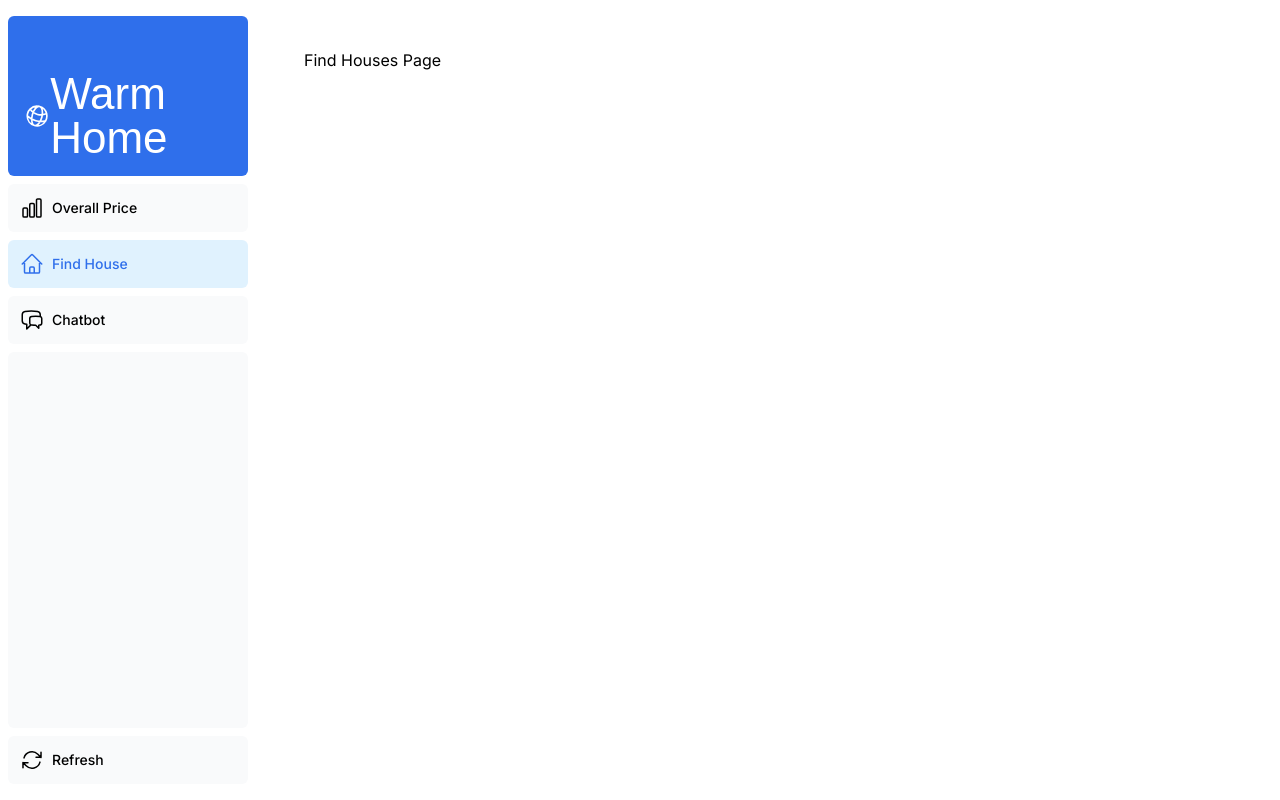
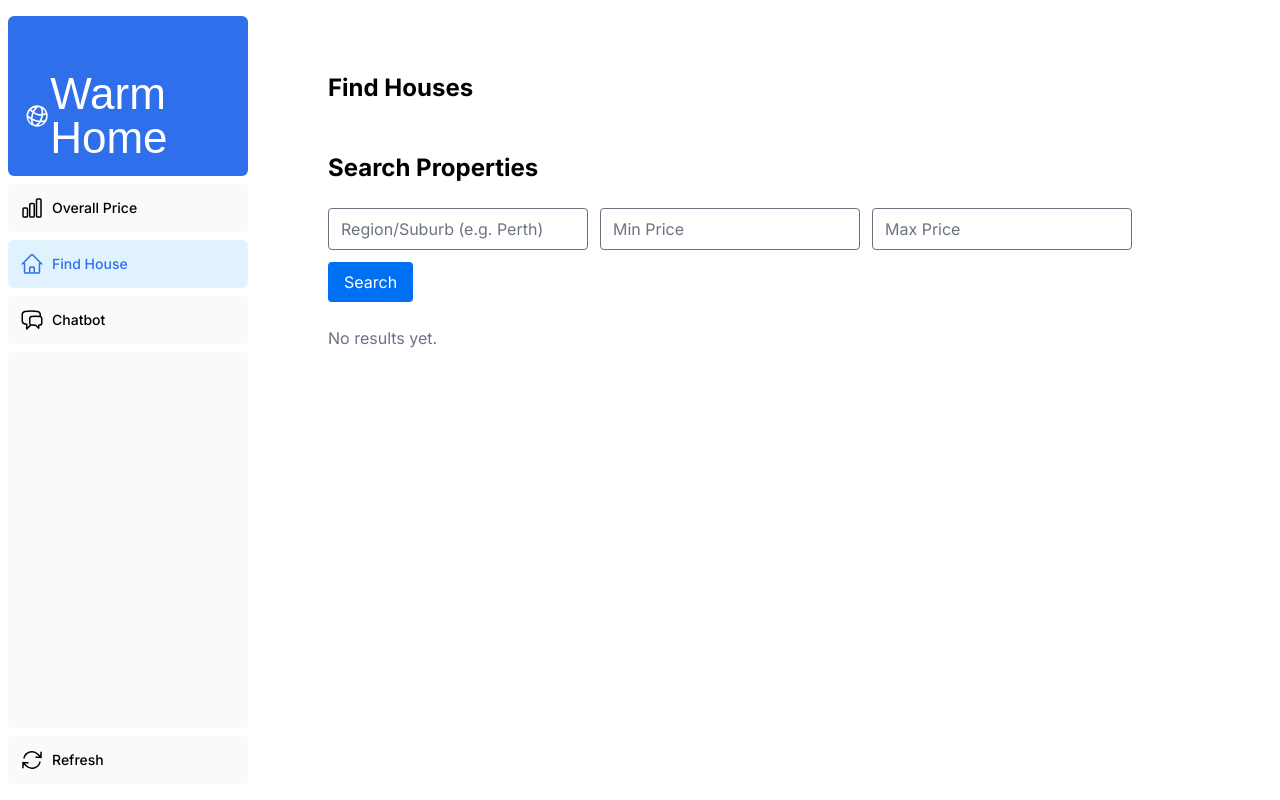
Before and after one commit to ThanhVinhTong/warm-home, a Next.js app: page /dashboard/find-house in a window 1280 px wide. Built offline with nearby package versions, Linux system fonts and the light colour scheme; a web font is replaced by a local one.

Commit message:
Implement MongoDB-based property search (region/min/max filter)

```diff
--- /dev/null
+++ b/app/api/data/search/route.ts
@@ -0,0 +1,50 @@
+// app/api/listings/route.ts
+import { NextResponse } from 'next/server';
+import { dbConnect } from '@/app/lib/db/mongodb';
+import type { Sort } from 'mongodb';
+
+function escapeRegex(s: string) {
+  return s.replace(/[.*+?^${}()|[\]\\]/g, '\\$&');
+}
+
+export async function GET(req: Request) {
+  const { searchParams } = new URL(req.url);
+  const regionInput = (searchParams.get('region') || '').trim(); // e.g. 'footscray' or 'VIC-footscray'
+  const min = Number(searchParams.get('min') || 0);
+  const max = Number(searchParams.get('max') || Number.MAX_SAFE_INTEGER);
+
+  const { db } = await dbConnect();
+
+  // suburbId matching rules:
+  // - If user input is 'footscray': /-footscray$/i
+  // - In case 'VIC-footscray': /^VIC-footscray$/i
+  let suburbIdCond: any | undefined;
+  if (regionInput) {
+    if (regionInput.includes('-')) {
+      suburbIdCond = { $regex: `^${escapeRegex(regionInput)}$`, $options: 'i' };
+    } else {
+      suburbIdCond = { $regex: `-${escapeRegex(regionInput)}$`, $options: 'i' };
+    }
+  }
+
+  const query: any = {
+    price: { $gte: min, $lte: max },
+  };
+  if (suburbIdCond) query.suburbId = suburbIdCond;
+
+  const sort: Sort = { date: -1, price: -1 };
+
+
+  const items = await db
+    .collection('properties')
+    .find(query)
+    .sort(sort)
+    .limit(50)
+    .toArray();
+
+  return NextResponse.json({
+    items, // ex: { id, suburbId, address, price, bedrooms, bathrooms, type, status, description, date, ... }
+    total: items.length,
+    query,
+  });
+}
--- a/app/dashboard/find-house/page.tsx
+++ b/app/dashboard/find-house/page.tsx
@@ -1,3 +1,10 @@
+import SearchProperties from '@/app/ui/dashboard/searchProperties';
+
 export default function Page() {
-    return <p>Find Houses Page</p>
+  return (
+    <main className="p-6">
+      <h1 className="text-2xl font-bold">Find Houses</h1>
+      <SearchProperties />
+    </main>
+  );
 }
--- /dev/null
+++ b/app/ui/dashboard/searchProperties.tsx
@@ -0,0 +1,103 @@
+'use client';
+
+import { useState } from 'react';
+
+export type Listing = {
+  _id: string;
+  address: string;
+  price?: number;
+  bedrooms?: number;
+  bathrooms?: number;
+  suburbId?: string;
+};
+
+export default function SearchProperty() {
+  const [region, setRegion] = useState('');
+  const [minPrice, setMinPrice] = useState('');
+  const [maxPrice, setMaxPrice] = useState('');
+  const [results, setResults] = useState<Listing[]>([]);
+  const [loading, setLoading] = useState(false);
+  const [err, setErr] = useState<string | null>(null);
+
+  const handleSearch = async () => {
+    setLoading(true);
+    setErr(null);
+
+    try {
+      const qs = new URLSearchParams();
+      if (region) qs.set('region', region);
+      if (minPrice) qs.set('min', minPrice);
+      if (maxPrice) qs.set('max', maxPrice);
+
+      const res = await fetch(`/api/data/search?${qs.toString()}`);
+      if (!res.ok) throw new Error(`HTTP ${res.status}`);
+
+      const data = await res.json();
+      setResults(data.items ?? []);
+    } catch (e: any) {
+      setErr(e.message);
+    } finally {
+      setLoading(false);
+    }
+  };
+
+  return (
+    <section className="mt-12 space-y-6">
+      <h2 className="text-2xl font-bold">Search Properties</h2>
+
+      {/* Filter Form */}
+      <div className="flex gap-3 flex-wrap">
+        <input
+          className="rounded border px-3 py-2"
+          placeholder="Region/Suburb (e.g. Perth)"
+          value={region}
+          onChange={(e) => setRegion(e.target.value)}
+        />
+        <input
+          className="rounded border px-3 py-2"
+          placeholder="Min Price"
+          inputMode="numeric"
+          value={minPrice}
+          onChange={(e) => setMinPrice(e.target.value)}
+        />
+        <input
+          className="rounded border px-3 py-2"
+          placeholder="Max Price"
+          inputMode="numeric"
+          value={maxPrice}
+          onChange={(e) => setMaxPrice(e.target.value)}
+        />
+        <button
+          type="button"
+          className="rounded bg-blue-500 px-4 py-2 text-white"
+          onClick={handleSearch}
+          disabled={loading}
+        >
+          {loading ? 'Searching…' : 'Search'}
+        </button>
+      </div>
+
+      {/* Results */}
+      {err && <p className="text-red-600 text-sm">Error: {err}</p>}
+      {!loading && !err && results.length === 0 && (
+        <p className="text-gray-500">No results yet.</p>
+      )}
+      {loading && <p>Loading…</p>}
+
+      <div className="grid grid-cols-1 md:grid-cols-3 gap-4">
+        {results.map((l) => (
+          <div key={l._id} className="rounded-lg border shadow-sm p-3">
+            <div className="font-semibold">
+              {typeof l.price === 'number' ? `A$ ${l.price.toLocaleString()}` : 'Contact agent'}
+            </div>
+            <div className="text-sm text-gray-700">{l.address}</div>
+            <div className="text-xs text-gray-500">
+              {(l.bedrooms ?? 0)} bed · {(l.bathrooms ?? 0)} bath
+            </div>
+            <div className="text-xs text-gray-400">{l.suburbId}</div>
+          </div>
+        ))}
+      </div>
+    </section>
+  );
+}
--- a/app/ui/dashboard/summary-cards.tsx
+++ b/app/ui/dashboard/summary-cards.tsx
@@ -18,13 +18,13 @@ const iconMap = {
 export default async function SummaryCards() {
   // Fetch data from API routes
   const [statesRes, suburbsRes, propertiesRes] = await Promise.all([
-    fetch(`${process.env.NEXT_PUBLIC_BASE_URL || 'http://localhost:3000'}/api/data/states`, {
+    fetch(`${process.env.NEXT_PUBLIC_BASE_URL || 'http://localhost:3001'}/api/data/states`, {
       cache: 'no-store'
     }),
-    fetch(`${process.env.NEXT_PUBLIC_BASE_URL || 'http://localhost:3000'}/api/data/suburb-overviews`, {
+    fetch(`${process.env.NEXT_PUBLIC_BASE_URL || 'http://localhost:3001'}/api/data/suburb-overviews`, {
       cache: 'no-store'
     }),
-    fetch(`${process.env.NEXT_PUBLIC_BASE_URL || 'http://localhost:3000'}/api/data/properties`, {
+    fetch(`${process.env.NEXT_PUBLIC_BASE_URL || 'http://localhost:3001'}/api/data/properties`, {
       cache: 'no-store'
     })
   ]);
```
